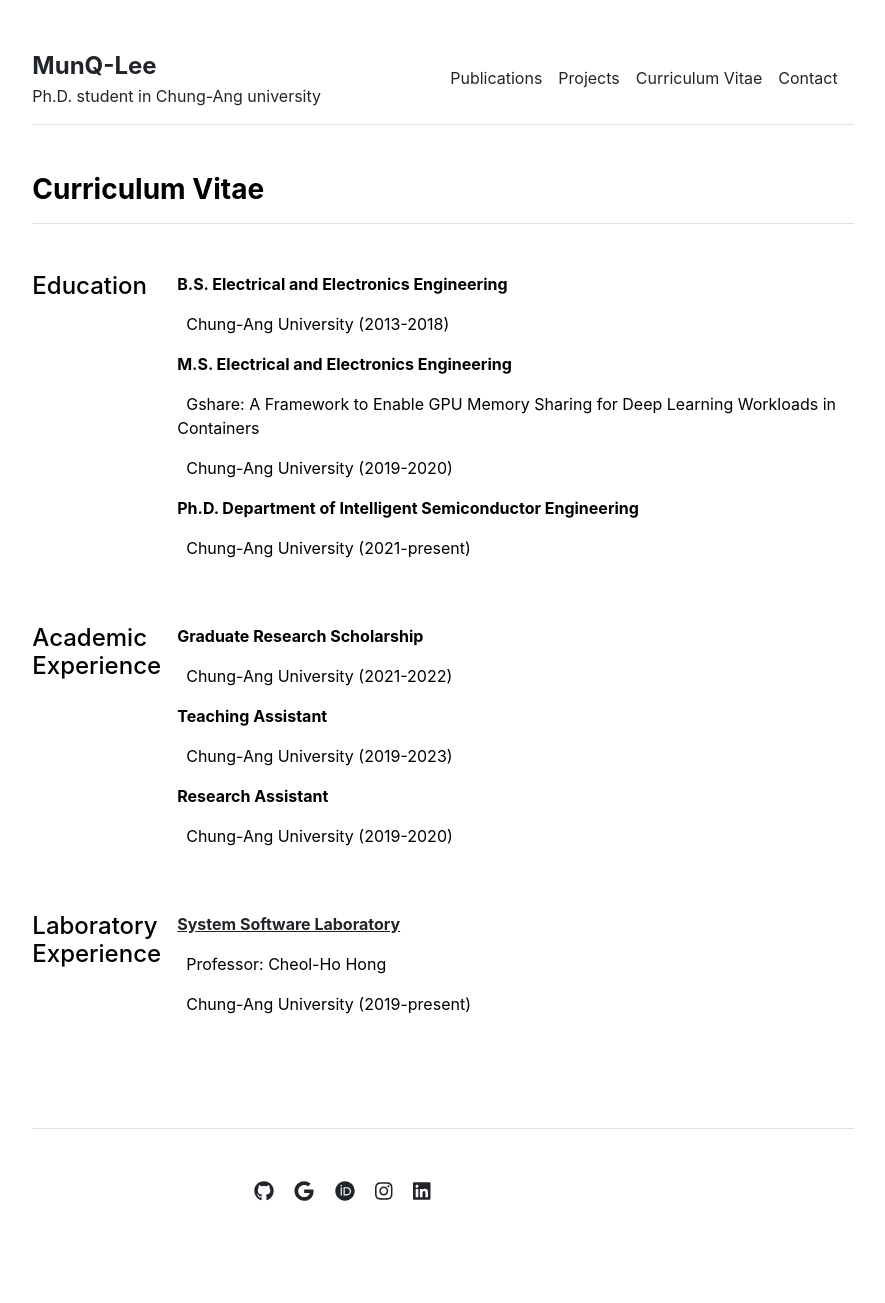
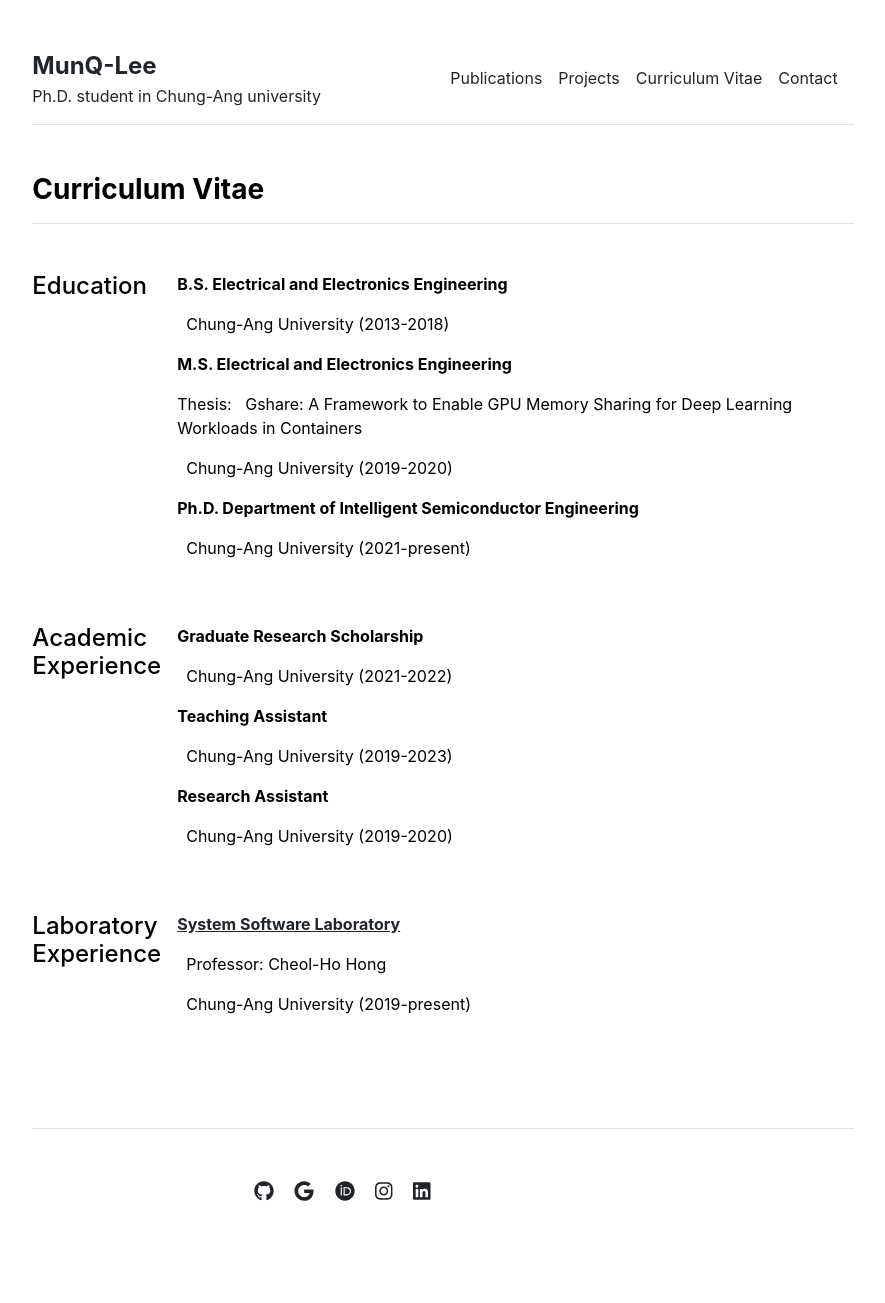
Before and after one commit to hoonySS/hoonySS.github.io, a Jekyll site: the page built from cv.md, in a window 1280 px wide. Shown: the whole page, without its empty margins (197-1082 px from the left). Built offline with Jekyll 4.4.1, drawn with Linux system fonts in a browser that asks for light colours.

Commit message:
20240102

```diff
--- a/_data/settings.yml
+++ b/_data/settings.yml
@@ -13,4 +13,4 @@
 - {icon: 'linkedin', link: 'https://www.linkedin.com/in/munq-lee'}
 
 contacts:
-- {name: 'Munkyu Lee', title: 'Ph.D. student', department: 'Intelligent Semiconductor Engineering', major: 'System Software', institution: 'Chung-Ang University', institution_address: '84, Heukseok-ro, Dongjak-gu, Seoul, Republic of Korea', phone: '+82 10-7199-9765', email: 'dse112@cau.ac.kr', office: '209-309', image: 'assets/img/contact.jpg'}
+- {name: 'Munkyu Lee', title: 'Ph.D. candidate', department: 'Intelligent Semiconductor Engineering', major: 'System Software', institution: 'Chung-Ang University', institution_address: '84, Heukseok-ro, Dongjak-gu, Seoul, Republic of Korea', phone: '+82 10-7199-9765', email: 'dse112@cau.ac.kr', office: '209-309', image: 'assets/img/contact.jpg'}
--- a/_layouts/cv.html
+++ b/_layouts/cv.html
@@ -15,7 +15,7 @@
         {% for section in site.data.cv.education %}
           <p class="fw-bold">{{ section.title }}</p>
           {% if section.thesis %}
-            <p> &nbsp; {{ section.thesis }}</p>
+            <p>Thesis: &nbsp; {{ section.thesis }}</p>
           {% endif %}
           <p> &nbsp; {{ section.description }}</p>
         {% endfor %}
```
